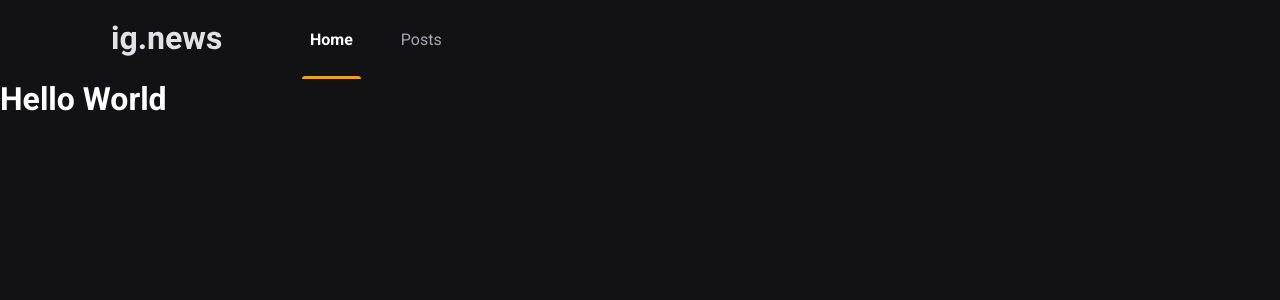
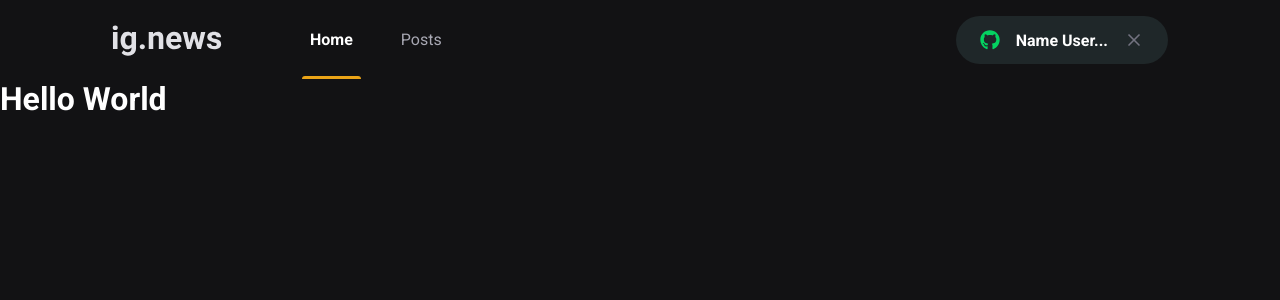
Before and after one commit to WD-GabrielKenji/Application-Ignews, a Next.js app: page / in a window 1280 px wide. Shown: the top 300 px of the page. Built offline with nearby package versions, Linux system fonts and the light colour scheme.

Commit message:
Feat: Component SignInButton Github

```diff
--- a/package.json
+++ b/package.json
@@ -12,6 +12,7 @@
     "next": "10.2.3",
     "react": "17.0.2",
     "react-dom": "17.0.2",
+    "react-icons": "^4.2.0",
     "sass": "^1.34.1"
   },
   "devDependencies": {
--- /dev/null
+++ b/src/components/Header/SignInButton/index.tsx
@@ -0,0 +1,27 @@
+import { FaGithub } from 'react-icons/fa'
+import { FiX } from 'react-icons/fi'
+import styles from './styles.module.scss';
+
+export function SignInButton(){
+    const isUserLoggedIn = true;
+    // const isUserLoggedIn = false;
+
+    return isUserLoggedIn ? ( // Logged
+        <button
+            type="button"
+            className={styles.singInButton}
+        >
+            <FaGithub color="#04d361"/>
+            Name User...
+            <FiX color="#737380" className={styles.closeIcon}/>
+        </button>
+    ) : ( // Not logged in
+        <button
+            type="button"
+            className={styles.singInButton}
+        >
+            <FaGithub color="#eba417"/>
+            Sign in with GitHub
+        </button>
+    )
+}
--- /dev/null
+++ b/src/components/Header/SignInButton/styles.module.scss
@@ -0,0 +1,33 @@
+.singInButton{
+    height: 3rem;
+    border-radius: 3rem;
+    background: var(--gray-850);
+    border: 0;
+    padding: 1.5rem;
+
+    display: flex;
+    align-items: center;
+    justify-content: center;
+
+    color: var(--white);
+    font-weight: bold;
+
+    svg {
+        width: 20px;
+        height: 20px;
+    }
+
+    svg:first-child {
+        margin-right: 1rem;
+    }
+
+    svg.closeIcon{
+        margin-left: 1rem;
+    }
+
+    transition: filter 0.2s;
+
+    &:hover{
+        filter: brightness(0.8);
+    }
+}
--- a/src/components/Header/index.tsx
+++ b/src/components/Header/index.tsx
@@ -1,3 +1,5 @@
+import React from 'react';
+import { SignInButton } from './SignInButton';
 import styles from './styles.module.scss';
 
 export function Header(){
@@ -9,6 +11,8 @@
                     <a className={styles.active} href="">Home</a>
                     <a href="">Posts</a>
                 </nav>
+
+                < SignInButton />
             </div>
         </header>
     )
--- a/src/components/Header/styles.module.scss
+++ b/src/components/Header/styles.module.scss
@@ -51,4 +51,8 @@
             }
         }
     }
+
+    button {
+        margin-left: auto;
+    }
 }
--- a/src/styles/global.scss
+++ b/src/styles/global.scss
@@ -22,6 +22,7 @@
     --gray-100: #e1e1e6;
     --gray-300: #a8a8b3;
     --gray-800: #29292e;
+    --gray-850: #1f2729;
     --gray-900: #121214;
 
     --cyan-500: #61dafb;
```
Also changed, not shown: 1 other file (tests, documents, lock files or other folders).
